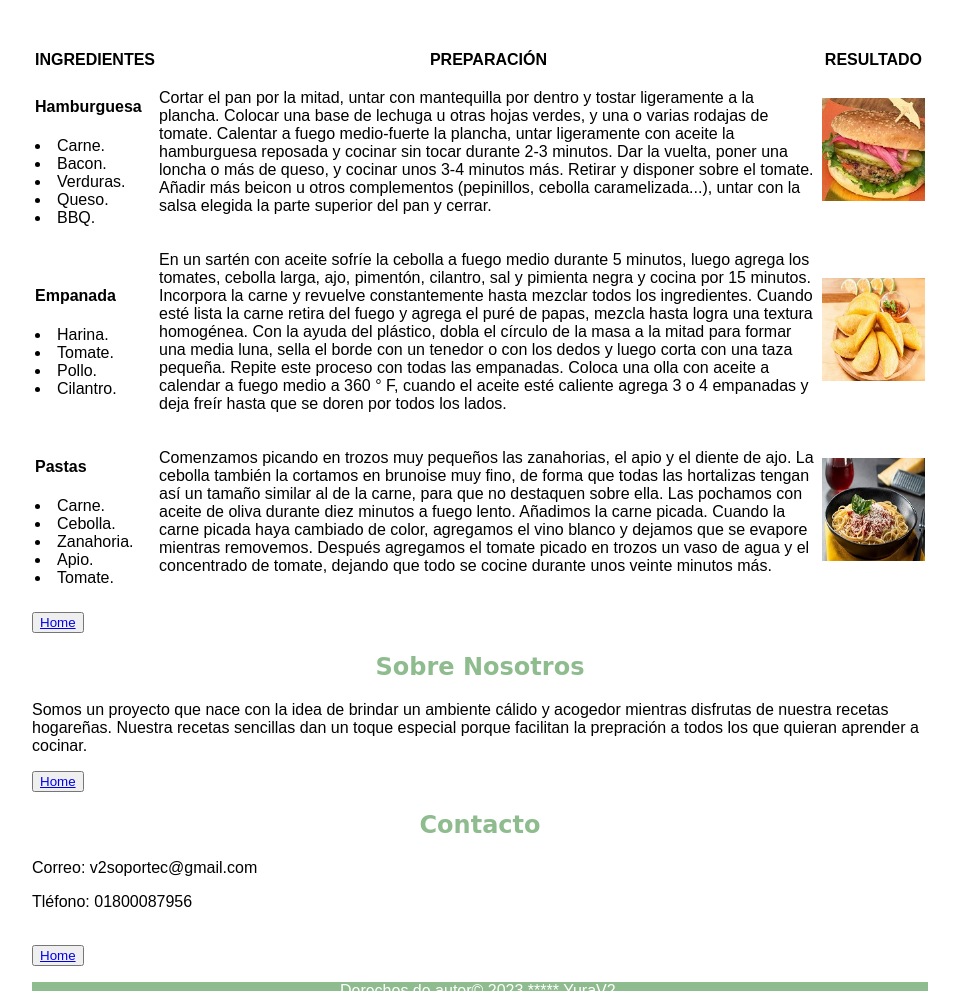
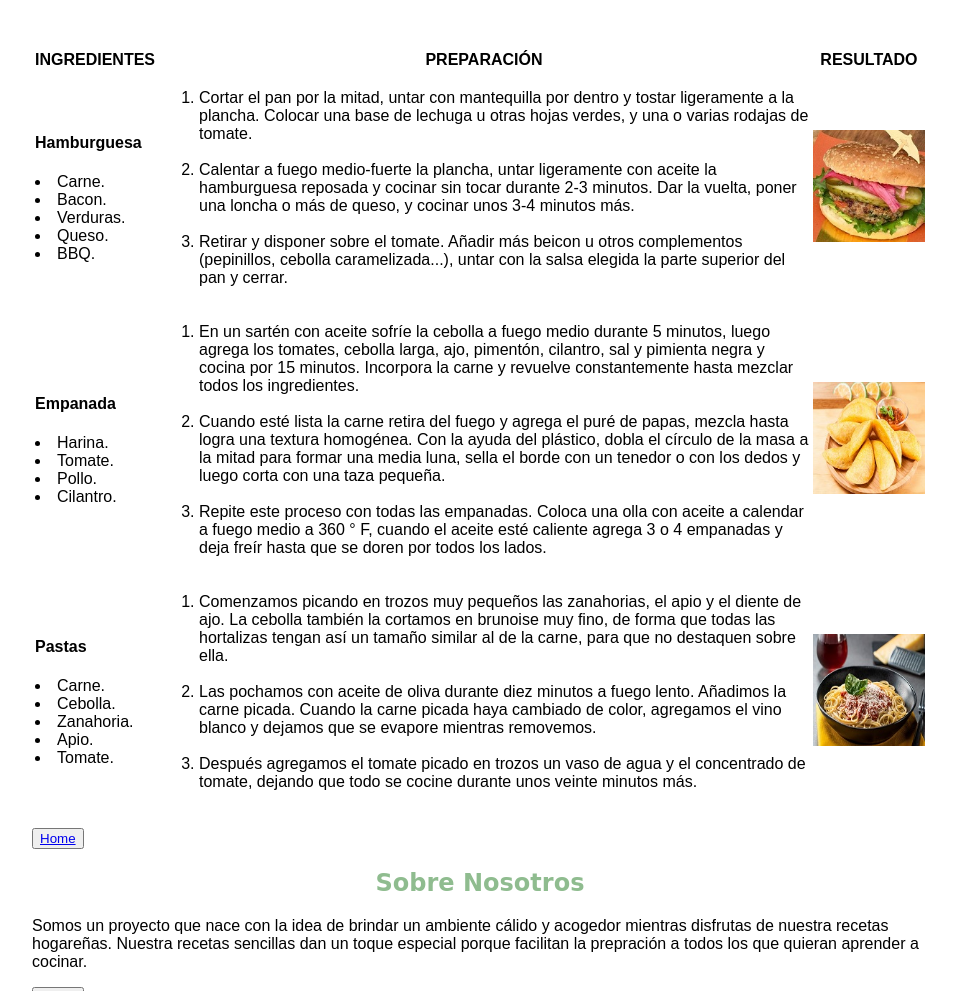
Before and after one commit to yuravillalbav/Practicing-HTML-Recipes, a plain HTML site: page index.html in a window 1280 px wide. Shown: the part 1000-1991 px from the top of the page, without its empty margins (160-1116 px from the left). Drawn offline with Linux system fonts and the light colour scheme.

Commit message:
Se modifico el archivo index son las sugerencias hechas: lista ordenada el procedimiento y redirección en las imágenes.

```diff
--- a/index.html
+++ b/index.html
@@ -63,26 +63,40 @@
                 <li>BBQ.</li>
               </td>
               <td>
-                <p>
-                  Cortar el pan por la mitad, untar con mantequilla por dentro y
-                  tostar ligeramente a la plancha. Colocar una base de lechuga u
-                  otras hojas verdes, y una o varias rodajas de tomate. Calentar
-                  a fuego medio-fuerte la plancha, untar ligeramente con aceite
-                  la hamburguesa reposada y cocinar sin tocar durante 2-3
-                  minutos. Dar la vuelta, poner una loncha o más de queso, y
-                  cocinar unos 3-4 minutos más. Retirar y disponer sobre el
-                  tomate. Añadir más beicon u otros complementos (pepinillos,
-                  cebolla caramelizada...), untar con la salsa elegida la parte
-                  superior del pan y cerrar.
-                </p>
+                <ol>
+                  <li>
+                    Cortar el pan por la mitad, untar con mantequilla por dentro
+                    y tostar ligeramente a la plancha. Colocar una base de
+                    lechuga u otras hojas verdes, y una o varias rodajas de
+                    tomate.
+                  </li>
+                  <br />
+                  <li>
+                    Calentar a fuego medio-fuerte la plancha, untar ligeramente
+                    con aceite la hamburguesa reposada y cocinar sin tocar
+                    durante 2-3 minutos. Dar la vuelta, poner una loncha o más
+                    de queso, y cocinar unos 3-4 minutos más.
+                  </li>
+                  <br />
+                  <li>
+                    Retirar y disponer sobre el tomate. Añadir más beicon u
+                    otros complementos (pepinillos, cebolla caramelizada...),
+                    untar con la salsa elegida la parte superior del pan y
+                    cerrar.
+                  </li>
+                </ol>
               </td>
               <td>
+                <a
+                  target="_blank"
+                  href="https://www.gourmet.cl/recetas/hamburguesas-caseras/"
+                >
                   <img
                     src="./images/hamburger.jpg"
                     alt=""
                     width="30"
                     height="30"
-                />
+                /></a>
               </td>
             </tr>
             <tr>
@@ -94,23 +108,38 @@
                 <li>Cilantro.</li>
               </td>
               <td>
-                <p>
+                <ol>
+                  <li>
                     En un sartén con aceite sofríe la cebolla a fuego medio
                     durante 5 minutos, luego agrega los tomates, cebolla larga,
-                  ajo, pimentón, cilantro, sal y pimienta negra y cocina por 15
-                  minutos. Incorpora la carne y revuelve constantemente hasta
-                  mezclar todos los ingredientes. Cuando esté lista la carne
-                  retira del fuego y agrega el puré de papas, mezcla hasta logra
-                  una textura homogénea. Con la ayuda del plástico, dobla el
-                  círculo de la masa a la mitad para formar una media luna,
-                  sella el borde con un tenedor o con los dedos y luego corta
-                  con una taza pequeña. Repite este proceso con todas las
-                  empanadas. Coloca una olla con aceite a calendar a fuego medio
-                  a 360 ° F, cuando el aceite esté caliente agrega 3 o 4
-                  empanadas y deja freír hasta que se doren por todos los lados.
-                </p>
+                    ajo, pimentón, cilantro, sal y pimienta negra y cocina por
+                    15 minutos. Incorpora la carne y revuelve constantemente
+                    hasta mezclar todos los ingredientes.
+                  </li>
+                  <br />
+                  <li>
+                    Cuando esté lista la carne retira del fuego y agrega el puré
+                    de papas, mezcla hasta logra una textura homogénea. Con la
+                    ayuda del plástico, dobla el círculo de la masa a la mitad
+                    para formar una media luna, sella el borde con un tenedor o
+                    con los dedos y luego corta con una taza pequeña.
+                  </li>
+                  <br />
+                  <li>
+                    Repite este proceso con todas las empanadas. Coloca una olla
+                    con aceite a calendar a fuego medio a 360 ° F, cuando el
+                    aceite esté caliente agrega 3 o 4 empanadas y deja freír
+                    hasta que se doren por todos los lados.
+                  </li>
+                </ol>
               </td>
-              <td><img src="./images/empanadas.jpg" alt="" /></td>
+              <td>
+                <a
+                  target="_blank"
+                  href="https://www.comedera.com/como-hacer-empanadas-colombianas/"
+                  ><img src="./images/empanadas.jpg" alt=""
+                /></a>
+              </td>
             </tr>
             <tr>
               <td>
@@ -122,21 +151,36 @@
                 <li>Tomate.</li>
               </td>
               <td>
-                <p>
+                <ol>
+                  <li>
                     Comenzamos picando en trozos muy pequeños las zanahorias, el
                     apio y el diente de ajo. La cebolla también la cortamos en
                     brunoise muy fino, de forma que todas las hortalizas tengan
                     así un tamaño similar al de la carne, para que no destaquen
-                  sobre ella. Las pochamos con aceite de oliva durante diez
-                  minutos a fuego lento. Añadimos la carne picada. Cuando la
-                  carne picada haya cambiado de color, agregamos el vino blanco
-                  y dejamos que se evapore mientras removemos. Después agregamos
-                  el tomate picado en trozos un vaso de agua y el concentrado de
-                  tomate, dejando que todo se cocine durante unos veinte minutos
-                  más.
-                </p>
+                    sobre ella.
+                  </li>
+                  <br />
+                  <li>
+                    Las pochamos con aceite de oliva durante diez minutos a
+                    fuego lento. Añadimos la carne picada. Cuando la carne
+                    picada haya cambiado de color, agregamos el vino blanco y
+                    dejamos que se evapore mientras removemos.
+                  </li>
+                  <br />
+                  <li>
+                    Después agregamos el tomate picado en trozos un vaso de agua
+                    y el concentrado de tomate, dejando que todo se cocine
+                    durante unos veinte minutos más.
+                  </li>
+                </ol>
               </td>
-              <td><img src="./images/pasta.jpg" alt="" /></td>
+              <td>
+                <a
+                  target="_blank"
+                  href="https://www.marialunarillos.com/blog/como-preparar-pasta-fresca-casera-paso-a-paso.html"
+                  ><img src="./images/pasta.jpg" alt=""
+                /></a>
+              </td>
             </tr>
           </tbody>
         </table>
```
Lines whose indentation alone changed are shown as unchanged.
